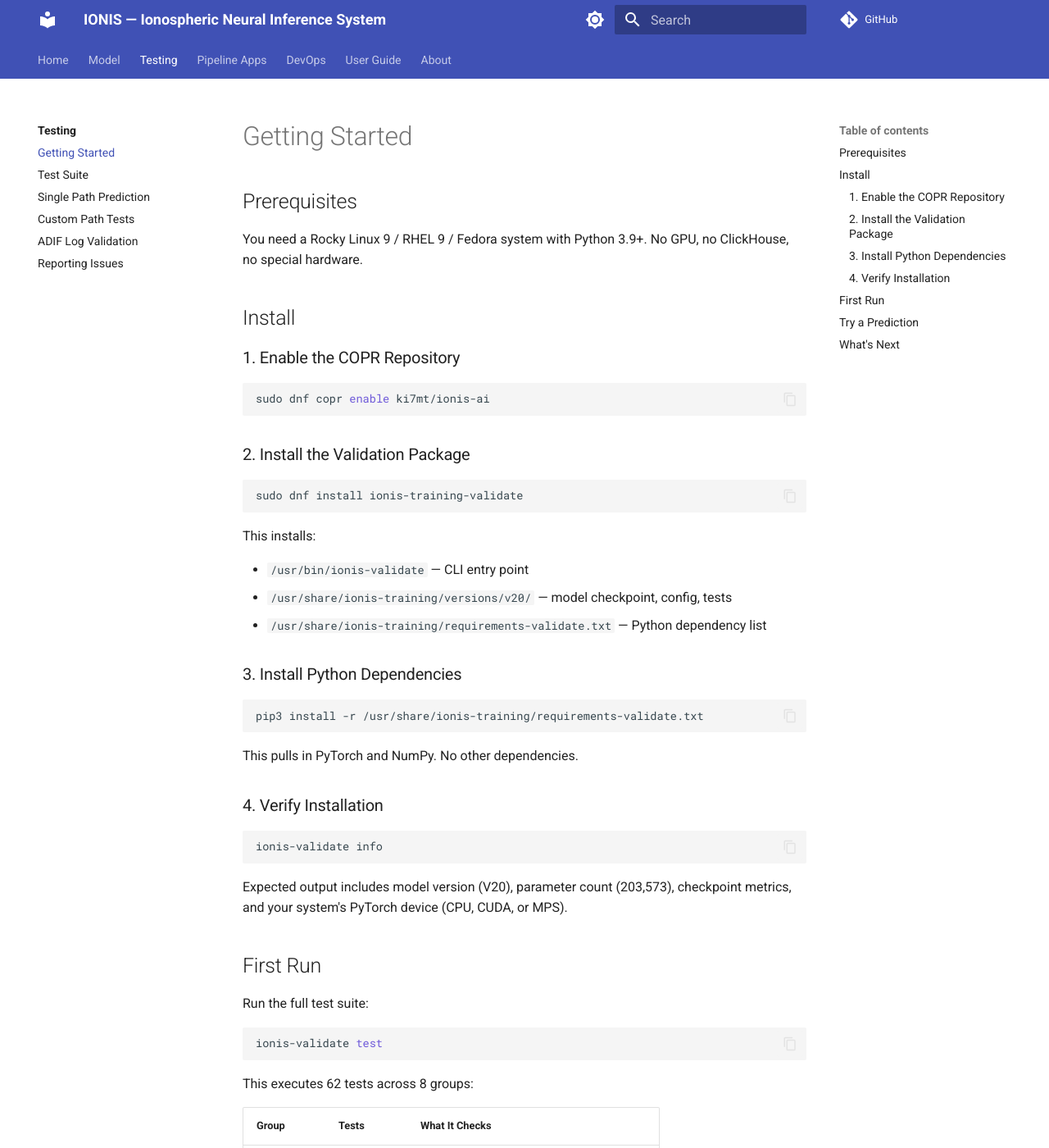
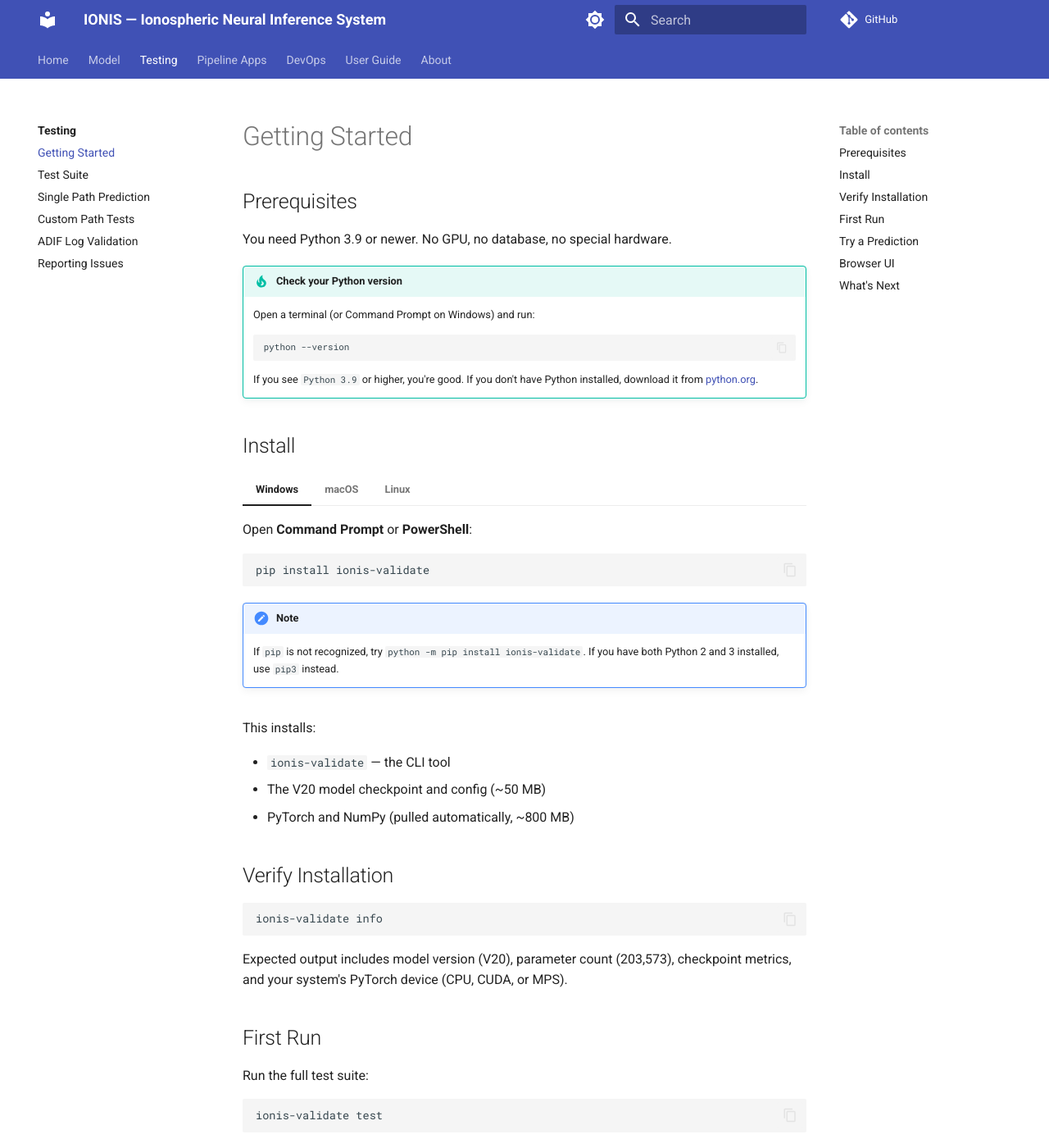
Before and after one commit to IONIS-AI/ionis-docs, an MkDocs documentation site: the page built from docs/testing/getting-started.md, in a window 1280 px wide and 1400 px high. Shown: the whole window at 82% size. Built offline with MkDocs 1.6.1 and Material for MkDocs 9.7.7, drawn with Linux system fonts in a browser that asks for light colours; comment, search, counter and statistics services are not loaded; some of the changed text lies outside the part shown.

Commit message:
docs: rewrite testing pages for cross-platform install
Remove Rocky Linux / RPM / COPR references. Tabbed install
instructions (Windows default, macOS, Linux). Add Browser UI
section. Primary audience is Windows ham operators.

Co-Authored-By: Claude Opus 4.6 <noreply@anthropic.com>

````diff
--- a/docs/testing/getting-started.md
+++ b/docs/testing/getting-started.md
@@ -2,40 +2,63 @@
 
 ## Prerequisites
 
-You need a Rocky Linux 9 / RHEL 9 / Fedora system with Python 3.9+. No GPU,
-no ClickHouse, no special hardware.
+You need Python 3.9 or newer. No GPU, no database, no special hardware.
+
+!!! tip "Check your Python version"
+    Open a terminal (or Command Prompt on Windows) and run:
+
+    ```
+    python --version
+    ```
+
+    If you see `Python 3.9` or higher, you're good. If you don't have Python
+    installed, download it from [python.org](https://www.python.org/downloads/).
 
 ## Install
 
-### 1. Enable the COPR Repository
+=== "Windows"
 
-```bash
-sudo dnf copr enable ki7mt/ionis-ai
-```
+    Open **Command Prompt** or **PowerShell**:
 
-### 2. Install the Validation Package
+    ```
+    pip install ionis-validate
+    ```
 
-```bash
-sudo dnf install ionis-training-validate
-```
+    !!! note
+        If `pip` is not recognized, try `python -m pip install ionis-validate`.
+        If you have both Python 2 and 3 installed, use `pip3` instead.
+
+=== "macOS"
+
+    Open **Terminal**:
+
+    ```
+    pip3 install ionis-validate
+    ```
+
+    On macOS, the system Python may be outdated. If you installed Python via
+    [Homebrew](https://brew.sh/) or from python.org, `pip3` points to the
+    correct version.
+
+=== "Linux"
+
+    ```bash
+    pip3 install ionis-validate
+    ```
+
+    Most distributions ship Python 3.9+. If yours doesn't, use your package
+    manager to install a newer Python first (e.g. `sudo apt install python3`
+    on Debian/Ubuntu).
 
 This installs:
 
-- `/usr/bin/ionis-validate` — CLI entry point
-- `/usr/share/ionis-training/versions/v20/` — model checkpoint, config, tests
-- `/usr/share/ionis-training/requirements-validate.txt` — Python dependency list
+- `ionis-validate` — the CLI tool
+- The V20 model checkpoint and config (~50 MB)
+- PyTorch and NumPy (pulled automatically, ~800 MB)
 
-### 3. Install Python Dependencies
+## Verify Installation
 
-```bash
-pip3 install -r /usr/share/ionis-training/requirements-validate.txt
 ```
-
-This pulls in PyTorch and NumPy. No other dependencies.
-
-### 4. Verify Installation
-
-```bash
 ionis-validate info
 ```
 
@@ -46,7 +69,7 @@ checkpoint metrics, and your system's PyTorch device (CPU, CUDA, or MPS).
 
 Run the full test suite:
 
-```bash
+```
 ionis-validate test
 ```
 
@@ -69,18 +92,65 @@ All 62 should pass. If any fail, see [Reporting Issues](reporting.md).
 
 Predict a 20m path from your grid:
 
-```bash
-ionis-validate predict \
-    --tx-grid FN20 --rx-grid IO91 \
-    --band 20m --sfi 150 --kp 2 \
-    --hour 14 --month 6
-```
+=== "Windows"
+
+    ```
+    ionis-validate predict --tx-grid FN20 --rx-grid IO91 --band 20m --sfi 150 --kp 2 --hour 14 --month 6
+    ```
+
+=== "macOS / Linux"
+
+    ```bash
+    ionis-validate predict \
+        --tx-grid FN20 --rx-grid IO91 \
+        --band 20m --sfi 150 --kp 2 \
+        --hour 14 --month 6
+    ```
 
 The output shows predicted SNR (in sigma and dB) and per-mode verdicts:
 WSPR, FT8, CW, RTTY, and SSB — open or closed.
+
+## Browser UI
+
+The optional browser UI wraps every command in a point-and-click dashboard.
+It requires **Python 3.10+** and an additional install step.
+
+=== "Windows"
+
+    ```
+    pip install "ionis-validate[ui]"
+    ionis-validate ui
+    ```
+
+=== "macOS"
+
+    ```
+    pip3 install "ionis-validate[ui]"
+    ionis-validate ui
+    ```
+
+=== "Linux"
+
+    ```bash
+    pip3 install "ionis-validate[ui]"
+    ionis-validate ui
+    ```
+
+This opens a browser tab at `http://localhost:8765` with four tabs:
+
+- **Predict** — single path prediction form
+- **Custom** — paste or upload a JSON test file
+- **ADIF** — upload your QSO log and see recall stats
+- **Info** — model version, checkpoint metrics, system details
+
+!!! info "Python 3.10+ required for the UI"
+    If you're on Python 3.9, the base CLI works fine — only the browser UI
+    needs 3.10+. The `ionis-validate ui` command will tell you if your
+    Python version is too old.
 
 ## What's Next
 
 - [Test Suite](test-suite.md) — understand what each test group validates
 - [Single Path Prediction](predict.md) — full CLI reference
 - [Custom Path Tests](custom-paths.md) — batch-test your own paths
+- [ADIF Log Validation](adif-validation.md) — validate the model against your own QSO log
````
Also changed, not shown: docs/testing/index.md (+14 -13 lines).
